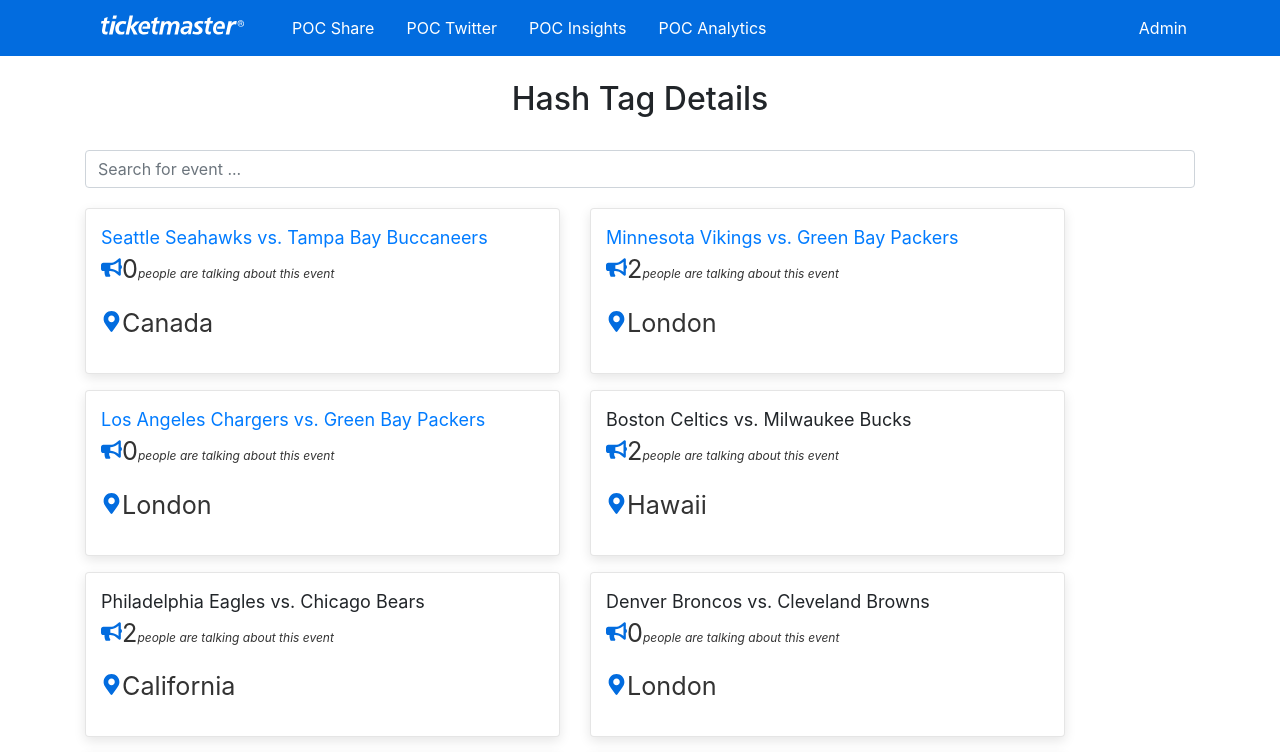
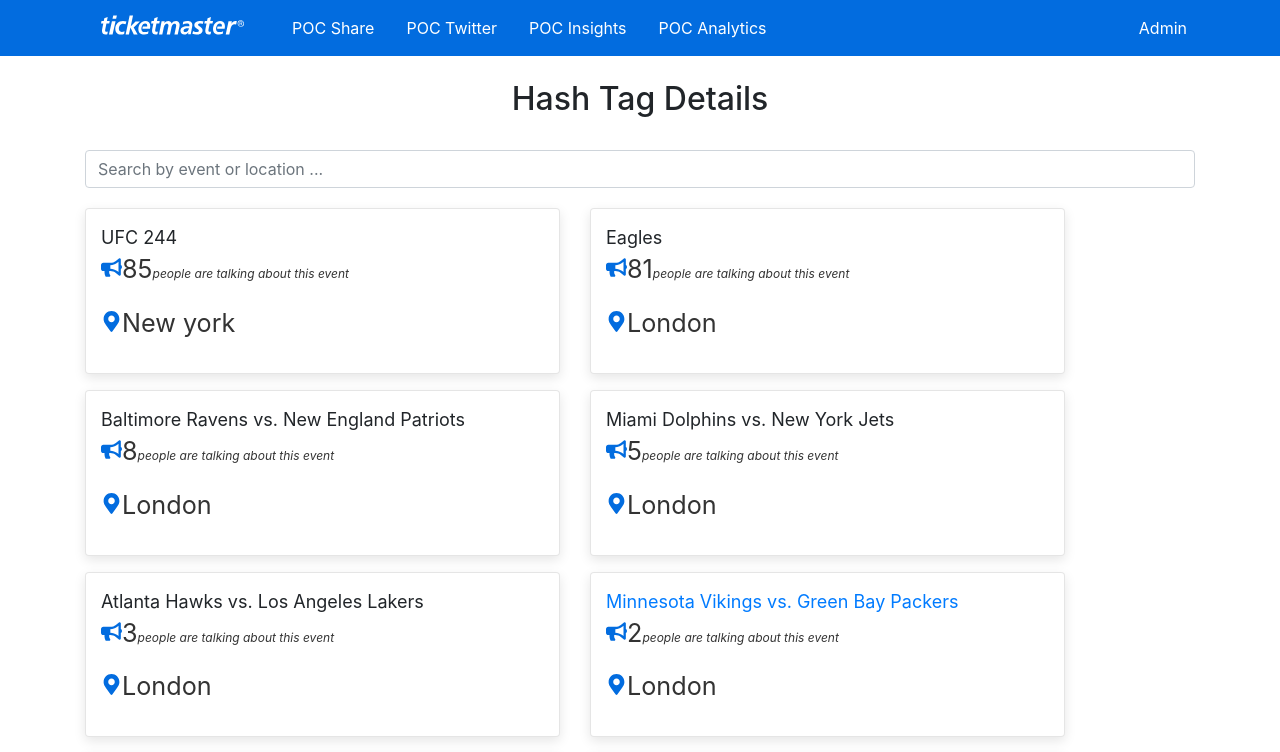
Before and after one commit to npagolu4219/ticketmaster_pocs, a Next.js app: page /twitterPoc in a window 1280 px wide. Shown: the top 752 px of the page. Built offline with nearby package versions, Linux system fonts and the light colour scheme.

Commit message:
twitter poc data filtered and sorted

```diff
--- a/components/hashtwitterData.js
+++ b/components/hashtwitterData.js
@@ -2,13 +2,7 @@
 import { FaBullhorn,FaMapMarkerAlt } from 'react-icons/fa';
 import { Row,Col,Input } from 'reactstrap';
 
-
-
-class TwitterHashDetails extends React.Component {
-    constructor(props){
-        super(props);
-        this.state = {
-            hashDetails : [
+let data = [
     {
         "eventName": "Seattle Seahawks vs. Tampa Bay Buccaneers",
         "noOfPeopleTalking": 0,
@@ -100,10 +94,16 @@
         "noOfPeopleTalking": 85,
         "location": "New york"
     }
-            ],
-            isAppear : false
+]
+
+class TwitterHashDetails extends React.Component {
+    constructor(props){
+        super(props);
+        this.state = {
+            hashDetails : this.getSortedData(data),
+            isAppear : false,
+            hashDetailsFiltered: this.getSortedData(data)
         }
-
     }
 
    /* componentDidMount(){
@@ -119,9 +119,31 @@
     }
     */
 
+    getSortedData = (data) =>{
+        data = data.filter(e => e.noOfPeopleTalking!==0)
+        let sortedData = data.sort((a,b)=> b.noOfPeopleTalking-a.noOfPeopleTalking)
+        return sortedData
+    }
+
+    handleChange = (e) =>{
+        let {hashDetails} = this.state;
+        let value = e.target.value;
+        let hashDetailsFiltered = []
+        if(!value){
+            hashDetailsFiltered = hashDetails;
+        }else{
+            hashDetailsFiltered = hashDetails.filter(e =>{
+                if((e.eventName.toLowerCase().search(value.toLowerCase())!==-1) || (e.location.toLowerCase().search(value.toLowerCase())!==-1)){
+                    return e
+                }
+            })
+        }
+        hashDetailsFiltered = this.getSortedData(hashDetailsFiltered)
+        this.setState({hashDetailsFiltered})
+    }
+
   render() {
-      let { isAppear,hashDetails } = this.state;
-
+      let { isAppear,hashDetails, hashDetailsFiltered } = this.state;
 
     return (
         <div className="container">
@@ -130,11 +152,11 @@
             </div>
             <br></br>
             <div>
-                <Input type="text" name="event" className="seachEvent" placeholder="Search for event ... "/>
+                <Input type="text" name="event" className="seachEvent" placeholder="Search by event or location ... " onChange={this.handleChange}/>
             </div>
 
             <Row>
-            {hashDetails.map(hashDetail => (
+            {hashDetailsFiltered.map(hashDetail => (
                 <Col xs="5" className="toastwrapper xs-7 mb-3 pb-1">
                     <a  href={hashDetail.eventLink} className="toastHeader" title={hashDetail.eventName}>{hashDetail.eventName}</a>
                     <p><FaBullhorn size="1.5em" color="#026cdf" />
```
Also changed, not shown: package.json (+2 -6 lines). Lines whose indentation alone changed are shown as unchanged.
